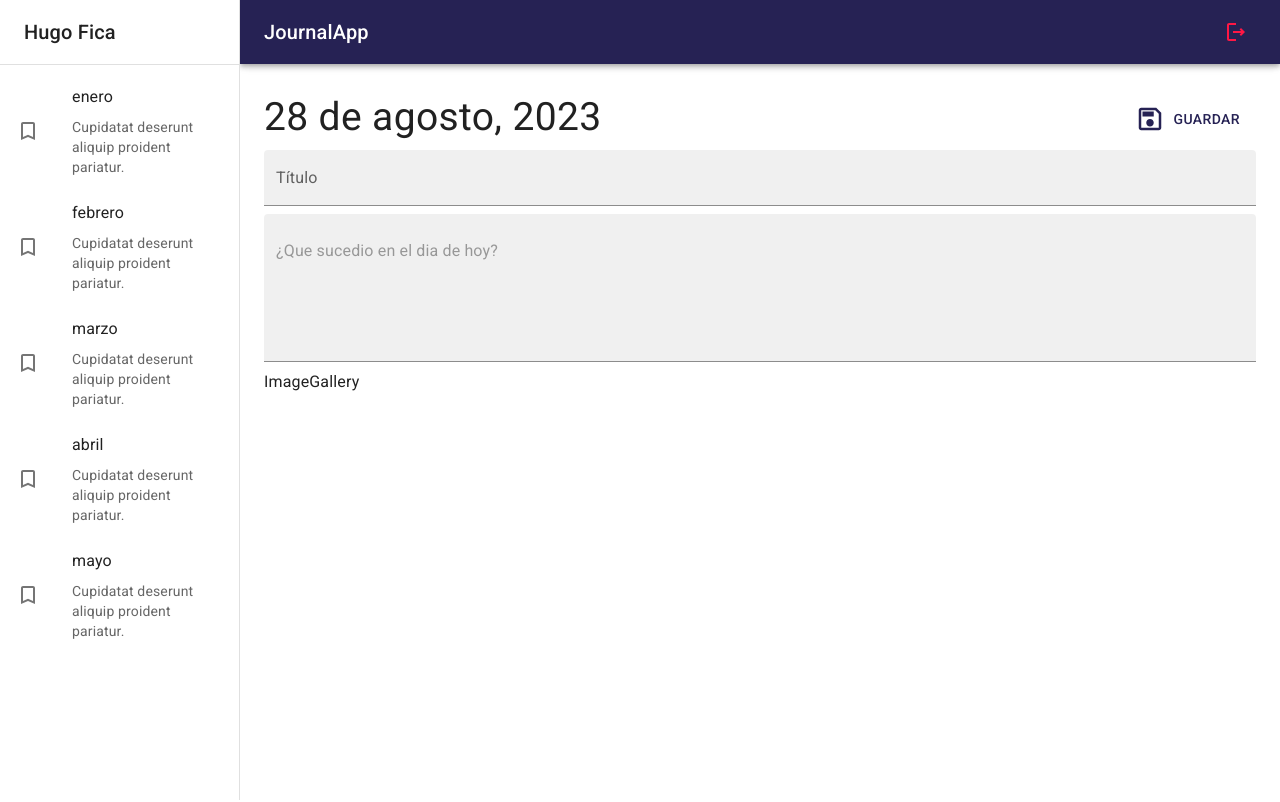
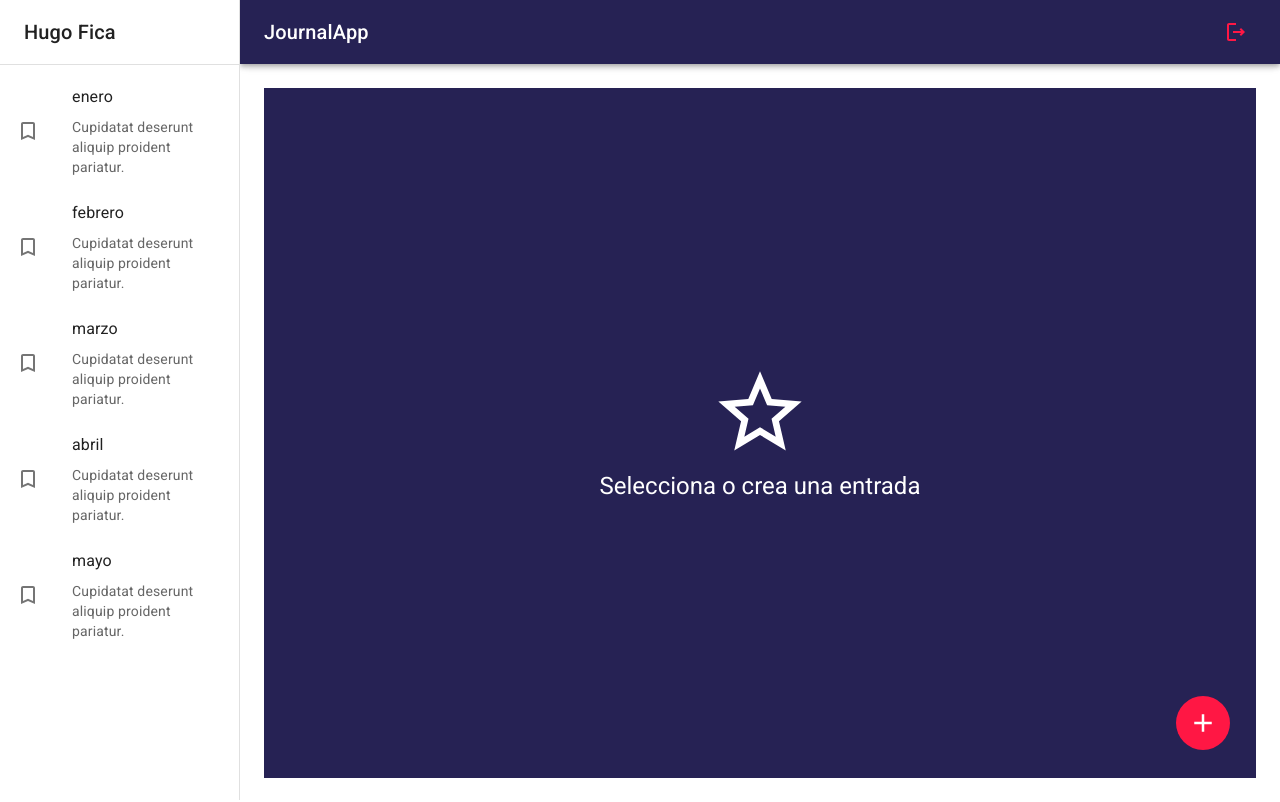
Before and after one commit to Hugo-Fica/journal-app, a React (Vite) app: page / in a window 1280 px wide. Built offline with nearby package versions, Linux system fonts and the light colour scheme.

Commit message:
base final

```diff
--- a/src/journal/components/ImageGallery.jsx
+++ b/src/journal/components/ImageGallery.jsx
@@ -1,7 +1,70 @@
+import { ImageList, ImageListItem } from "@mui/material";
 
 
-export const ImageGallery = () => {
+export const ImageGallery=()=>{
   return (
-    <div>ImageGallery</div>
-  )
+    <ImageList sx={{ width: '100%', height: 500 }} cols={4} rowHeight={200}>
+      {itemData.map((item) => (
+        <ImageListItem key={item.img}>
+          <img
+            src={`${item.img}?w=164&h=164&fit=crop&auto=format`}
+            srcSet={`${item.img}?w=164&h=164&fit=crop&auto=format&dpr=2 2x`}
+            alt={item.title}
+            loading="lazy"
+          />
+        </ImageListItem>
+      ))}
+    </ImageList>
+  );
 }
+
+const itemData = [
+  {
+    img: 'https://images.unsplash.com/photo-1551963831-b3b1ca40c98e',
+    title: 'Breakfast',
+  },
+  {
+    img: 'https://images.unsplash.com/photo-1551782450-a2132b4ba21d',
+    title: 'Burger',
+  },
+  {
+    img: 'https://images.unsplash.com/photo-1522770179533-24471fcdba45',
+    title: 'Camera',
+  },
+  {
+    img: 'https://images.unsplash.com/photo-1444418776041-9c7e33cc5a9c',
+    title: 'Coffee',
+  },
+  {
+    img: 'https://images.unsplash.com/photo-1533827432537-70133748f5c8',
+    title: 'Hats',
+  },
+  {
+    img: 'https://images.unsplash.com/photo-1558642452-9d2a7deb7f62',
+    title: 'Honey',
+  },
+  {
+    img: 'https://images.unsplash.com/photo-1516802273409-68526ee1bdd6',
+    title: 'Basketball',
+  },
+  {
+    img: 'https://images.unsplash.com/photo-1518756131217-31eb79b20e8f',
+    title: 'Fern',
+  },
+  {
+    img: 'https://images.unsplash.com/photo-1597645587822-e99fa5d45d25',
+    title: 'Mushrooms',
+  },
+  {
+    img: 'https://images.unsplash.com/photo-1567306301408-9b74779a11af',
+    title: 'Tomato basil',
+  },
+  {
+    img: 'https://images.unsplash.com/photo-1471357674240-e1a485acb3e1',
+    title: 'Sea star',
+  },
+  {
+    img: 'https://images.unsplash.com/photo-1589118949245-7d38baf380d6',
+    title: 'Bike',
+  },
+];
--- a/src/journal/pages/JournalPages.jsx
+++ b/src/journal/pages/JournalPages.jsx
@@ -1,4 +1,6 @@
 
+import { AddOutlined } from '@mui/icons-material';
+import { IconButton } from '@mui/material';
 import { JournalLayout } from '../layout/JournalLayout';
 import { NoteView, NothingSelectedView } from '../views';
 
@@ -6,8 +8,20 @@
 export const JournalPages = () => {
   return (
     <JournalLayout>
-      {/* <NothingSelectedView /> */}
-      <NoteView />
+      <NothingSelectedView />
+      {/* <NoteView /> */}
+      <IconButton
+        size='large'
+        sx={{
+          color: 'white',
+          backgroundColor: 'error.main',
+          ':hover': { backgroundColor: 'error.main', opacity: 0.9 },
+          position: 'fixed',
+          right: 50,
+          bottom: 50
+        }}>
+          <AddOutlined sx={{fontSize: 30}}/>
+        </IconButton>
     </JournalLayout>
   )
 }
```
